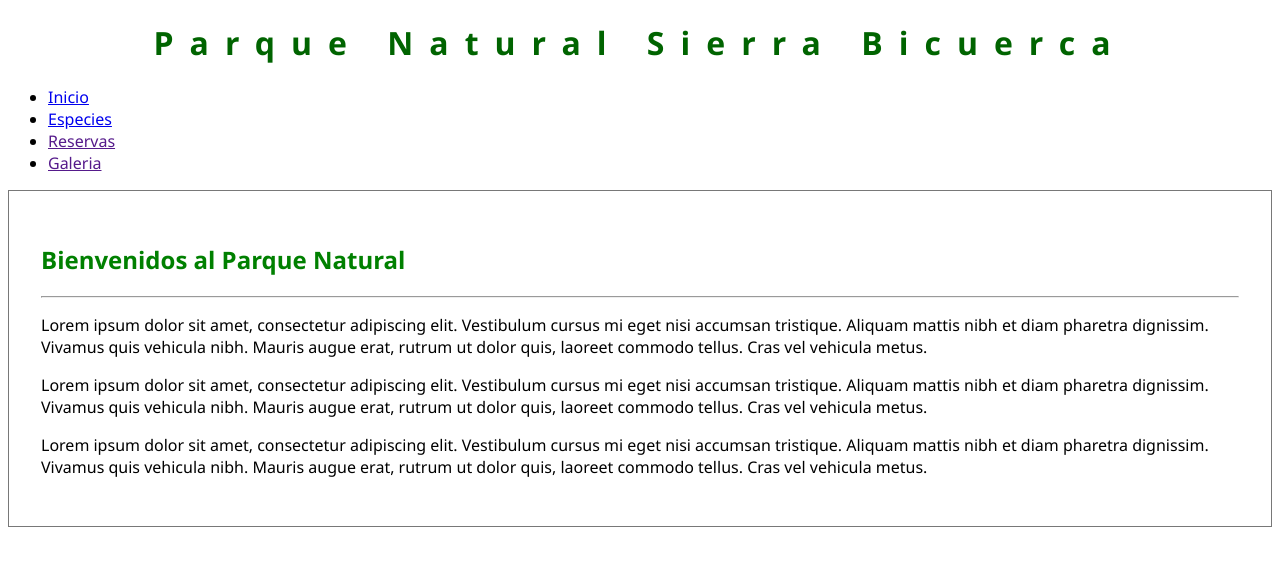
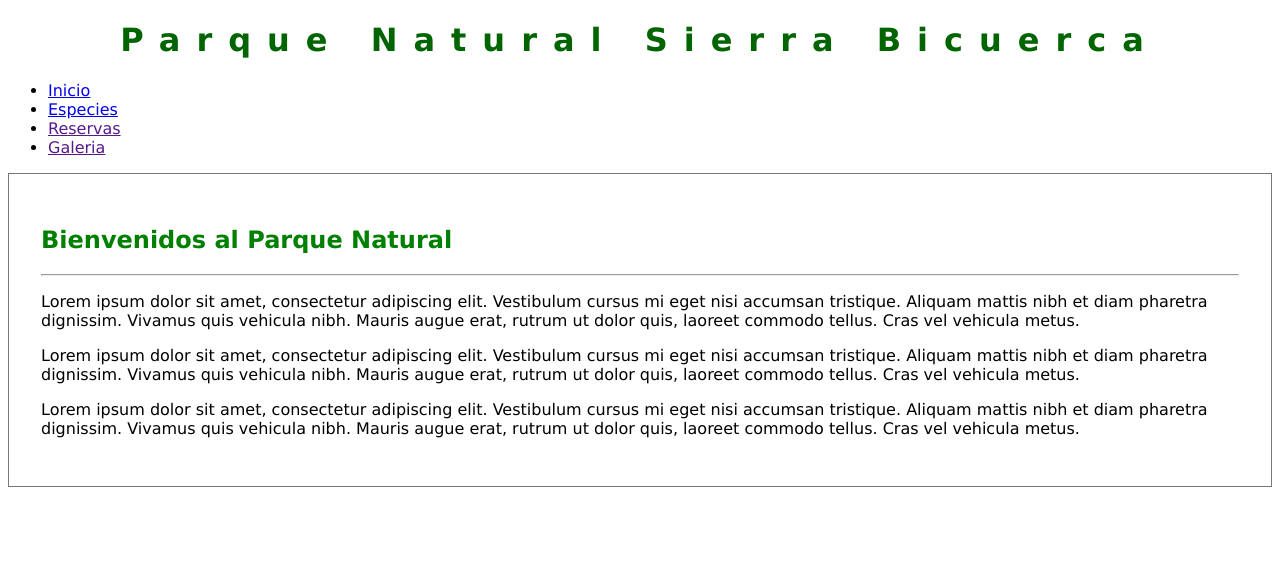
Before and after one commit to mrstahuu/mrstahuu.github.io, a PHP site: page /naturalpark in a window 1280 px wide. Shown: the top 566 px of the page. Run offline with PHP 8.4, Linux system fonts and the light colour scheme.

Commit message:
Update style.css
Chg fnt to Lucida Sans

```diff
--- a/naturalpark/style.css
+++ b/naturalpark/style.css
@@ -1,5 +1,5 @@
 body {
-    font-family: 'Segoe UI', Tahoma, Geneva, Verdana, sans-serif;
+    font-family: 'Lucida Sans', 'Lucida Sans Regular', 'Lucida Grande', 'Lucida Sans Unicode', Geneva, Verdana, sans-serif;
 }
 header {
     text-align: center;
```
